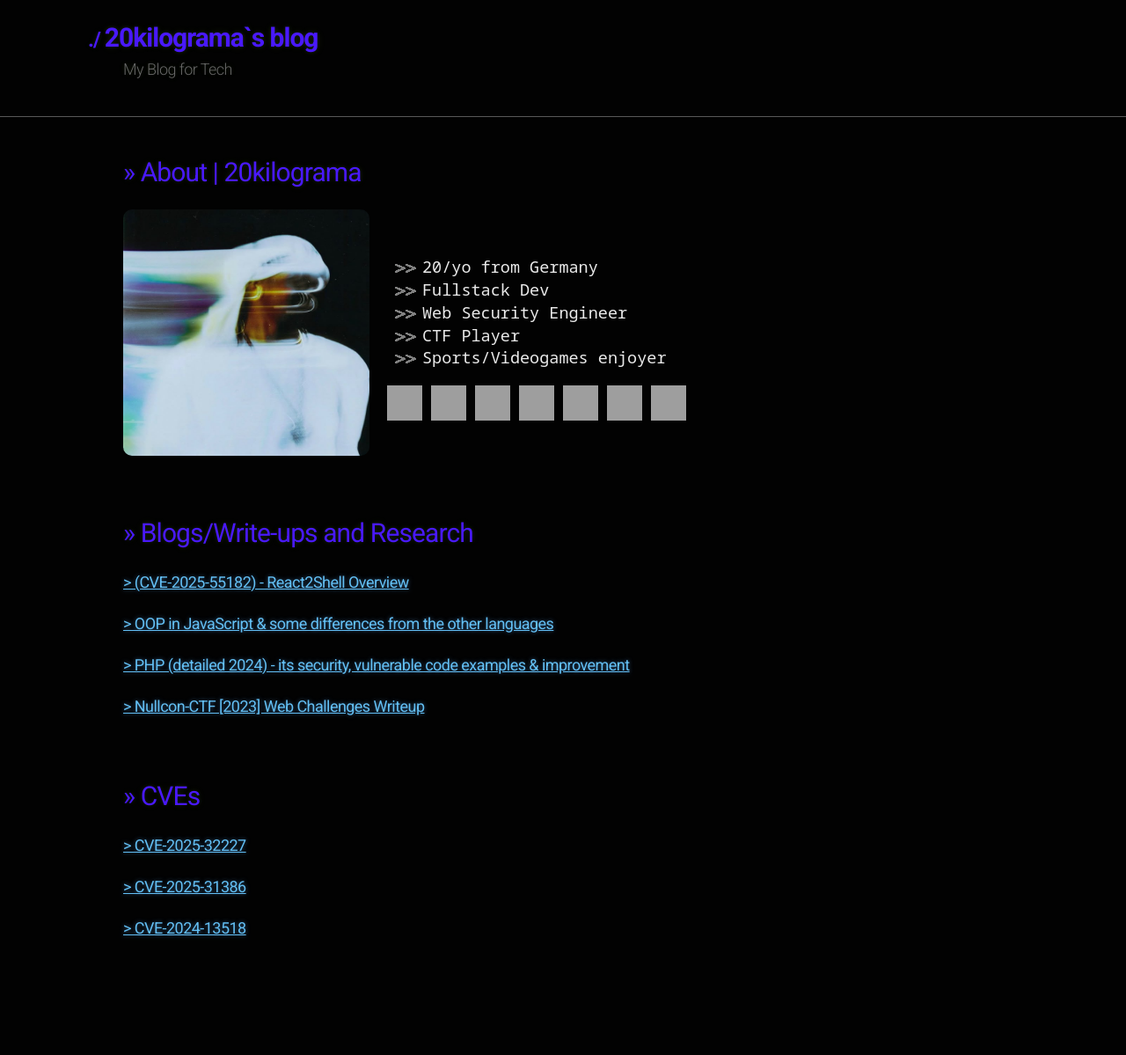
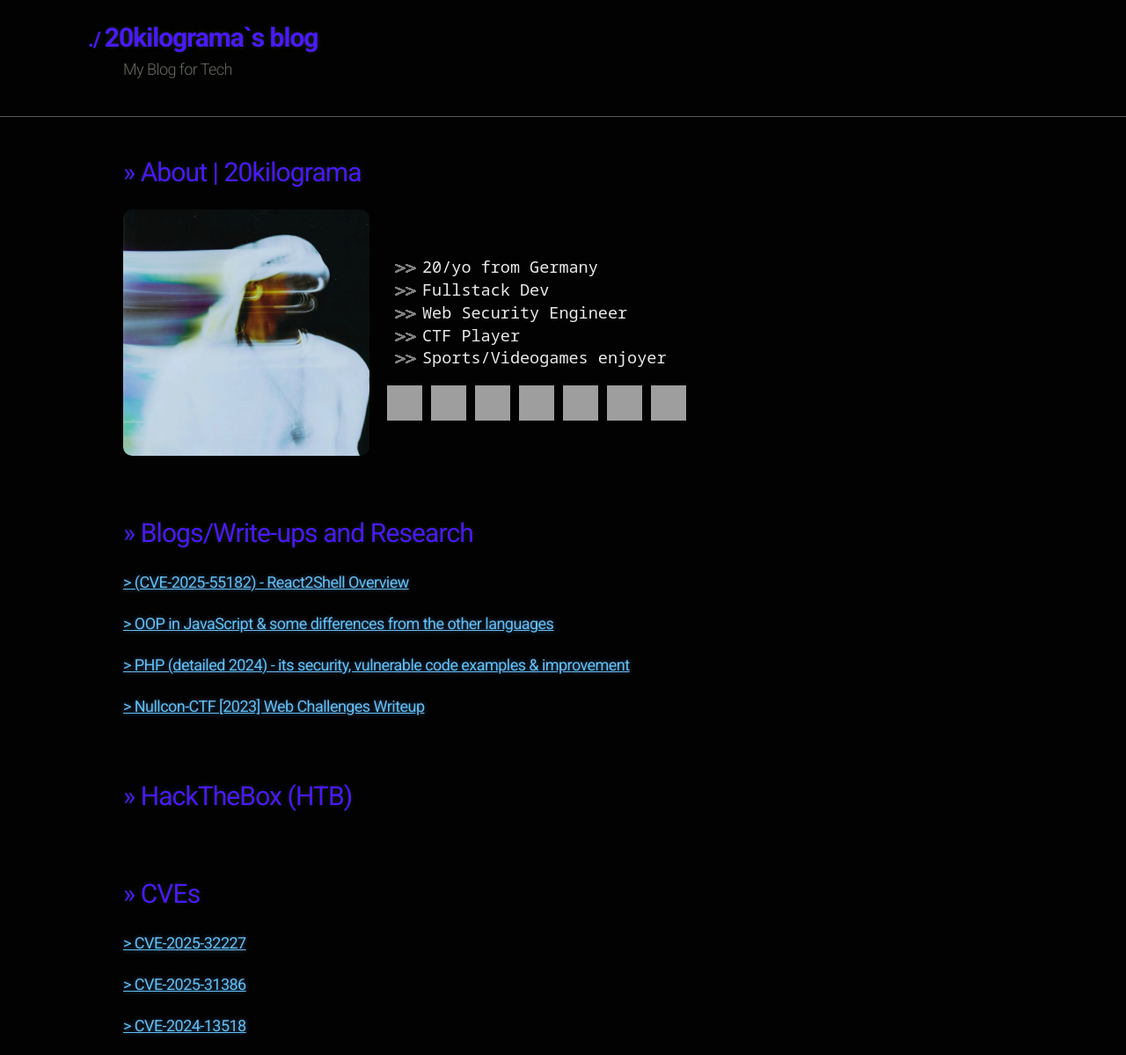
Before and after one commit to 20kilograma/blog, a Jekyll site: the page built from index.md, in a window 1280 px wide. Shown: the whole page at 88% size. Built offline with Jekyll 4.4.1, drawn with Linux system fonts in a browser that asks for light colours; nearby versions of some CDN libraries; some web fonts are replaced; our own code applies the rules of GitHub Pages for plain Markdown files; before the commit the page ends 1088 px from its top, so only the background shows below that; grey boxes are pictures that could not be loaded.

Commit message:
Update index.md

```diff
--- a/index.md
+++ b/index.md
@@ -48,6 +48,10 @@
 
 <br>
 
+# >> HackTheBox (HTB)
+
+<br>
+
 # >> CVEs
 
 ### <a href="https://www.cve.org/CVERecord?id=CVE-2025-32227"> > CVE-2025-32227 </a>
```
